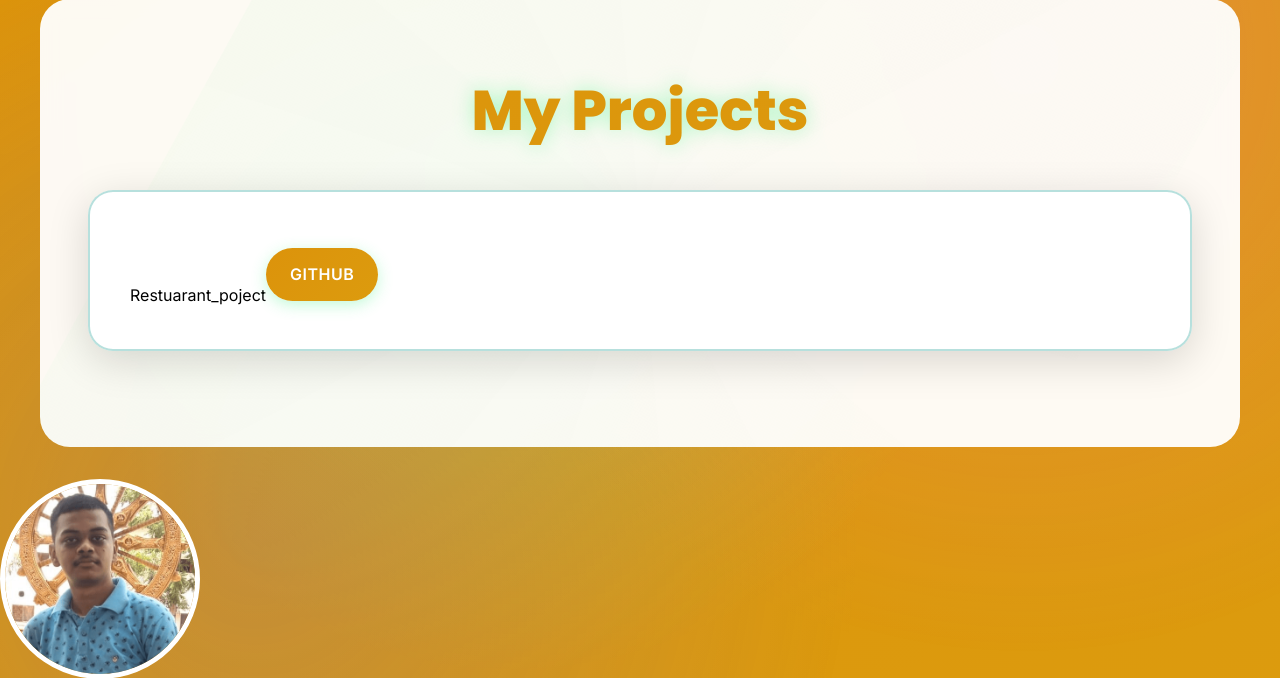
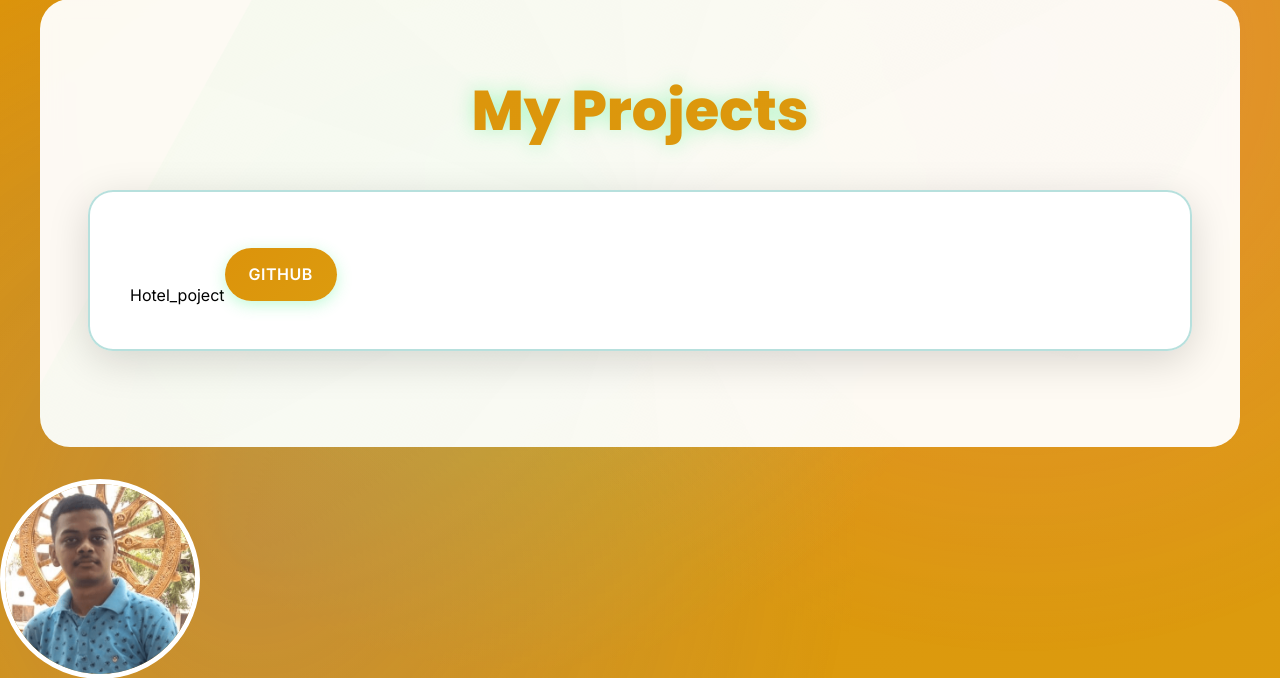
Before and after one commit to Subh2004439/PersonalPortfolio, a Flask app: page /projects in a window 1280 px wide. Shown: the part 101-779 px from the top of the page. Run offline with Flask 3, Linux system fonts and the light colour scheme.

Commit message:
projects.html

```diff
--- a/templates/projects.html
+++ b/templates/projects.html
@@ -3,7 +3,7 @@
 {% block content %}
     <h1>My Projects</h1>
     <ul>
-        <li>Restuarant_poject<a href="https://github.com/Rajkumarchavan/Project.git">GitHub</a></li>
+        <li>Hotel_poject<a href="https://github.com/Subh2004439/HotelProject.git">GitHub</a></li>
 
     </ul>
 {% endblock %}
```
